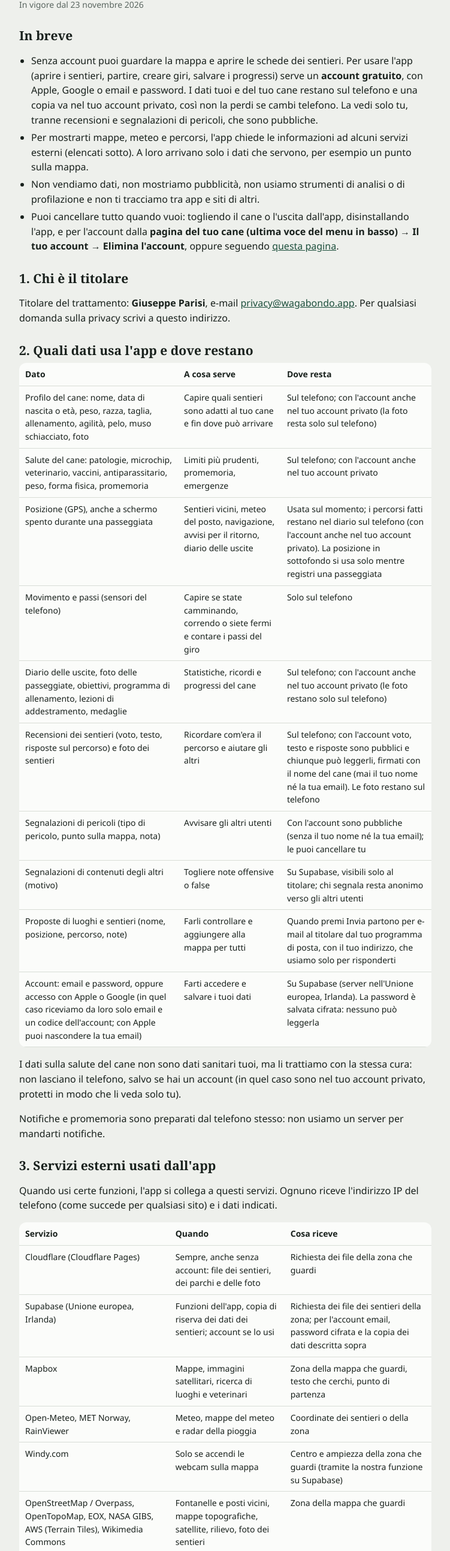
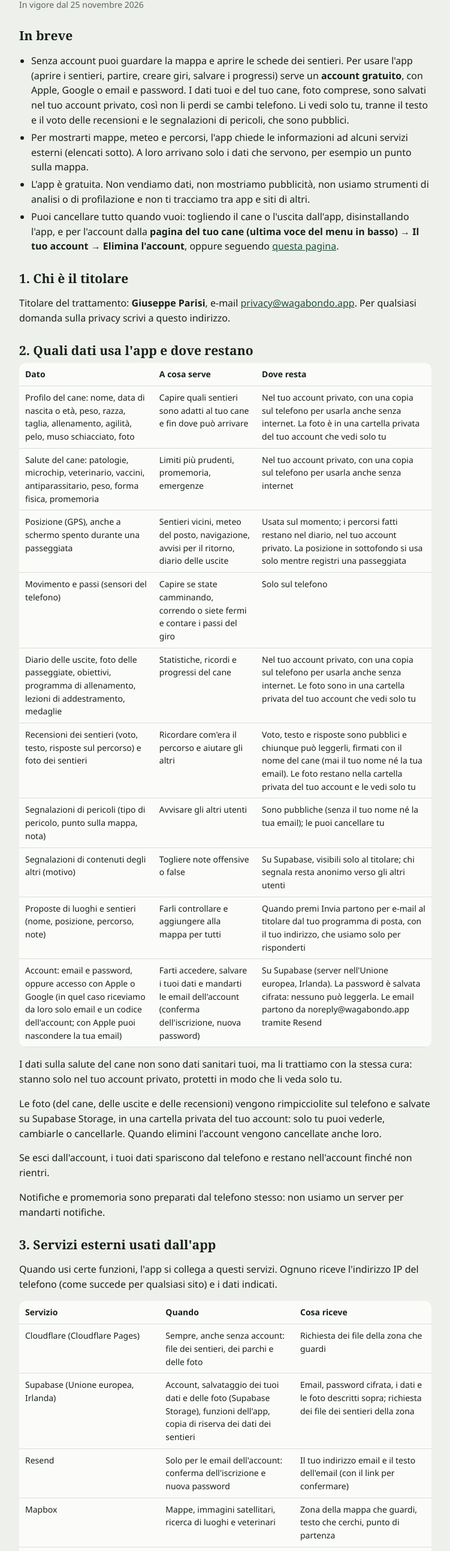
Before and after one commit to parseng/alldogs-app, a plain HTML site: page privacy.html in a window 1280 px wide. Shown: the part 104-2690 px from the top of the page at 60% size, without its empty margins (264-1015 px from the left). Drawn offline with Linux system fonts and the light colour scheme.

Commit message:
Aggiornamento del sito pubblico di AllDogs
Co-Authored-By: Claude Opus 5.5 <noreply@anthropic.com>

```diff
--- a/privacy.html
+++ b/privacy.html
@@ -8,15 +8,15 @@
 </head>
 <body>
 <main>
-<p class="top"><a href="./">← Torna ad Wagabondo</a></p>
+<p class="top"><a href="./">← Torna a Wagabondo</a></p>
 <h1>Informativa sulla privacy</h1>
-<p class="small" style="margin-top:0">In vigore dal 23 novembre 2026</p>
+<p class="small" style="margin-top:0">In vigore dal 25 novembre 2026</p>
 
 <h2>In breve</h2>
 <ul>
-<li>Senza account puoi guardare la mappa e aprire le schede dei sentieri. Per usare l'app (aprire i sentieri, partire, creare giri, salvare i progressi) serve un <b>account gratuito</b>, con Apple, Google o email e password. I dati tuoi e del tuo cane restano sul telefono e una copia va nel tuo account privato, così non la perdi se cambi telefono. La vedi solo tu, tranne recensioni e segnalazioni di pericoli, che sono pubbliche.</li>
+<li>Senza account puoi guardare la mappa e aprire le schede dei sentieri. Per usare l'app (aprire i sentieri, partire, creare giri, salvare i progressi) serve un <b>account gratuito</b>, con Apple, Google o email e password. I dati tuoi e del tuo cane, foto comprese, sono salvati nel tuo account privato, così non li perdi se cambi telefono. Li vedi solo tu, tranne il testo e il voto delle recensioni e le segnalazioni di pericoli, che sono pubblici.</li>
 <li>Per mostrarti mappe, meteo e percorsi, l'app chiede le informazioni ad alcuni servizi esterni (elencati sotto). A loro arrivano solo i dati che servono, per esempio un punto sulla mappa.</li>
-<li>Non vendiamo dati, non mostriamo pubblicità, non usiamo strumenti di analisi o di profilazione e non ti tracciamo tra app e siti di altri.</li>
+<li>L'app è gratuita. Non vendiamo dati, non mostriamo pubblicità, non usiamo strumenti di analisi o di profilazione e non ti tracciamo tra app e siti di altri.</li>
 <li>Puoi cancellare tutto quando vuoi: togliendo il cane o l'uscita dall'app, disinstallando l'app, e per l'account dalla <b>pagina del tuo cane (ultima voce del menu in basso) → Il tuo account → Elimina l'account</b>, oppure seguendo <a href="elimina-account.html">questa pagina</a>.</li>
 </ul>
 
@@ -26,18 +26,20 @@
 <h2>2. Quali dati usa l'app e dove restano</h2>
 <table>
 <tr><th>Dato</th><th>A cosa serve</th><th>Dove resta</th></tr>
-<tr><td>Profilo del cane: nome, data di nascita o età, peso, razza, taglia, allenamento, agilità, pelo, muso schiacciato, foto</td><td>Capire quali sentieri sono adatti al tuo cane e fin dove può arrivare</td><td>Sul telefono; con l'account anche nel tuo account privato (la foto resta solo sul telefono)</td></tr>
-<tr><td>Salute del cane: patologie, microchip, veterinario, vaccini, antiparassitario, peso, forma fisica, promemoria</td><td>Limiti più prudenti, promemoria, emergenze</td><td>Sul telefono; con l'account anche nel tuo account privato</td></tr>
-<tr><td>Posizione (GPS), anche a schermo spento durante una passeggiata</td><td>Sentieri vicini, meteo del posto, navigazione, avvisi per il ritorno, diario delle uscite</td><td>Usata sul momento; i percorsi fatti restano nel diario sul telefono (con l'account anche nel tuo account privato). La posizione in sottofondo si usa solo mentre registri una passeggiata</td></tr>
+<tr><td>Profilo del cane: nome, data di nascita o età, peso, razza, taglia, allenamento, agilità, pelo, muso schiacciato, foto</td><td>Capire quali sentieri sono adatti al tuo cane e fin dove può arrivare</td><td>Nel tuo account privato, con una copia sul telefono per usarla anche senza internet. La foto è in una cartella privata del tuo account che vedi solo tu</td></tr>
+<tr><td>Salute del cane: patologie, microchip, veterinario, vaccini, antiparassitario, peso, forma fisica, promemoria</td><td>Limiti più prudenti, promemoria, emergenze</td><td>Nel tuo account privato, con una copia sul telefono per usarla anche senza internet</td></tr>
+<tr><td>Posizione (GPS), anche a schermo spento durante una passeggiata</td><td>Sentieri vicini, meteo del posto, navigazione, avvisi per il ritorno, diario delle uscite</td><td>Usata sul momento; i percorsi fatti restano nel diario, nel tuo account privato. La posizione in sottofondo si usa solo mentre registri una passeggiata</td></tr>
 <tr><td>Movimento e passi (sensori del telefono)</td><td>Capire se state camminando, correndo o siete fermi e contare i passi del giro</td><td>Solo sul telefono</td></tr>
-<tr><td>Diario delle uscite, foto delle passeggiate, obiettivi, programma di allenamento, lezioni di addestramento, medaglie</td><td>Statistiche, ricordi e progressi del cane</td><td>Sul telefono; con l'account anche nel tuo account privato (le foto restano solo sul telefono)</td></tr>
-<tr><td>Recensioni dei sentieri (voto, testo, risposte sul percorso) e foto dei sentieri</td><td>Ricordare com'era il percorso e aiutare gli altri</td><td>Sul telefono; con l'account voto, testo e risposte sono pubblici e chiunque può leggerli, firmati con il nome del cane (mai il tuo nome né la tua email). Le foto restano sul telefono</td></tr>
-<tr><td>Segnalazioni di pericoli (tipo di pericolo, punto sulla mappa, nota)</td><td>Avvisare gli altri utenti</td><td>Con l'account sono pubbliche (senza il tuo nome né la tua email); le puoi cancellare tu</td></tr>
+<tr><td>Diario delle uscite, foto delle passeggiate, obiettivi, programma di allenamento, lezioni di addestramento, medaglie</td><td>Statistiche, ricordi e progressi del cane</td><td>Nel tuo account privato, con una copia sul telefono per usarla anche senza internet. Le foto sono in una cartella privata del tuo account che vedi solo tu</td></tr>
+<tr><td>Recensioni dei sentieri (voto, testo, risposte sul percorso) e foto dei sentieri</td><td>Ricordare com'era il percorso e aiutare gli altri</td><td>Voto, testo e risposte sono pubblici e chiunque può leggerli, firmati con il nome del cane (mai il tuo nome né la tua email). Le foto restano nella cartella privata del tuo account e le vedi solo tu</td></tr>
+<tr><td>Segnalazioni di pericoli (tipo di pericolo, punto sulla mappa, nota)</td><td>Avvisare gli altri utenti</td><td>Sono pubbliche (senza il tuo nome né la tua email); le puoi cancellare tu</td></tr>
 <tr><td>Segnalazioni di contenuti degli altri (motivo)</td><td>Togliere note offensive o false</td><td>Su Supabase, visibili solo al titolare; chi segnala resta anonimo verso gli altri utenti</td></tr>
 <tr><td>Proposte di luoghi e sentieri (nome, posizione, percorso, note)</td><td>Farli controllare e aggiungere alla mappa per tutti</td><td>Quando premi Invia partono per e-mail al titolare dal tuo programma di posta, con il tuo indirizzo, che usiamo solo per risponderti</td></tr>
-<tr><td>Account: email e password, oppure accesso con Apple o Google (in quel caso riceviamo da loro solo email e un codice dell'account; con Apple puoi nascondere la tua email)</td><td>Farti accedere e salvare i tuoi dati</td><td>Su Supabase (server nell'Unione europea, Irlanda). La password è salvata cifrata: nessuno può leggerla</td></tr>
+<tr><td>Account: email e password, oppure accesso con Apple o Google (in quel caso riceviamo da loro solo email e un codice dell'account; con Apple puoi nascondere la tua email)</td><td>Farti accedere, salvare i tuoi dati e mandarti le email dell'account (conferma dell'iscrizione, nuova password)</td><td>Su Supabase (server nell'Unione europea, Irlanda). La password è salvata cifrata: nessuno può leggerla. Le email partono da noreply@wagabondo.app tramite Resend</td></tr>
 </table>
-<p>I dati sulla salute del cane non sono dati sanitari tuoi, ma li trattiamo con la stessa cura: non lasciano il telefono, salvo se hai un account (in quel caso sono nel tuo account privato, protetti in modo che li veda solo tu).</p>
+<p>I dati sulla salute del cane non sono dati sanitari tuoi, ma li trattiamo con la stessa cura: stanno solo nel tuo account privato, protetti in modo che li veda solo tu.</p>
+<p>Le foto (del cane, delle uscite e delle recensioni) vengono rimpicciolite sul telefono e salvate su Supabase Storage, in una cartella privata del tuo account: solo tu puoi vederle, cambiarle o cancellarle. Quando elimini l'account vengono cancellate anche loro.</p>
+<p>Se esci dall'account, i tuoi dati spariscono dal telefono e restano nell'account finché non rientri.</p>
 <p>Notifiche e promemoria sono preparati dal telefono stesso: non usiamo un server per mandarti notifiche.</p>
 
 <h2>3. Servizi esterni usati dall'app</h2>
@@ -45,7 +47,8 @@
 <table>
 <tr><th>Servizio</th><th>Quando</th><th>Cosa riceve</th></tr>
 <tr><td>Cloudflare (Cloudflare Pages)</td><td>Sempre, anche senza account: file dei sentieri, dei parchi e delle foto</td><td>Richiesta dei file della zona che guardi</td></tr>
-<tr><td>Supabase (Unione europea, Irlanda)</td><td>Funzioni dell'app, copia di riserva dei dati dei sentieri; account se lo usi</td><td>Richiesta dei file dei sentieri della zona; per l'account email, password cifrata e la copia dei dati descritta sopra</td></tr>
+<tr><td>Supabase (Unione europea, Irlanda)</td><td>Account, salvataggio dei tuoi dati e delle foto (Supabase Storage), funzioni dell'app, copia di riserva dei dati dei sentieri</td><td>Email, password cifrata, i dati e le foto descritti sopra; richiesta dei file dei sentieri della zona</td></tr>
+<tr><td>Resend</td><td>Solo per le email dell'account: conferma dell'iscrizione e nuova password</td><td>Il tuo indirizzo email e il testo dell'email (con il link per confermare)</td></tr>
 <tr><td>Mapbox</td><td>Mappe, immagini satellitari, ricerca di luoghi e veterinari</td><td>Zona della mappa che guardi, testo che cerchi, punto di partenza</td></tr>
 <tr><td>Open-Meteo, MET Norway, RainViewer</td><td>Meteo, mappe del meteo e radar della pioggia</td><td>Coordinate dei sentieri o della zona</td></tr>
 <tr><td>Windy.com</td><td>Solo se accendi le webcam sulla mappa</td><td>Centro e ampiezza della zona che guardi (tramite la nostra funzione su Supabase)</td></tr>
@@ -67,20 +70,20 @@
 </ul>
 
 <h2>5. Per quanto tempo</h2>
-<p>Finché non li cancelli tu. Togliendo un cane o un'uscita dall'app si cancellano anche dall'account; con <b>Elimina l'account</b> si cancellano subito e per sempre l'account e tutti i dati salvati online (cani, uscite, recensioni, progressi, segnalazioni). Disinstallando l'app si cancella quello che c'è sul telefono. Il contatore anti-abuso si cancella da solo dopo al massimo 3 giorni.</p>
+<p>Finché non li cancelli tu. Togliendo un cane o un'uscita dall'app si cancellano anche dall'account; con <b>Elimina l'account</b> si cancellano subito e per sempre l'account e tutti i dati salvati online (cani, uscite, recensioni, progressi, segnalazioni e tutte le foto), e anche la copia sul telefono. Il contatore anti-abuso si cancella da solo dopo al massimo 3 giorni.</p>
 
 <h2>6. Minori</h2>
 <p>Per creare un account devi avere almeno 14 anni; sotto questa età serve il consenso di un genitore.</p>
 
 <h2>7. Sicurezza</h2>
-<p>Le comunicazioni sono cifrate (HTTPS). Nell'archivio online ogni utente può leggere e modificare solo i propri dati; le chiavi dei servizi esterni restano sul server e non sono nell'app.</p>
+<p>Le comunicazioni sono cifrate (HTTPS). Nell'archivio online ogni utente può leggere e modificare solo i propri dati e le proprie foto; le chiavi dei servizi esterni restano sul server e non sono nell'app.</p>
 
 <h2>8. I tuoi diritti</h2>
-<p>Puoi chiedere di accedere ai tuoi dati, correggerli, cancellarli, limitarne l'uso, opporti e riceverli in un formato leggibile (artt. 15–22 GDPR), scrivendo a <a href="mailto:privacy@wagabondo.app">privacy@wagabondo.app</a>. Quasi tutto è già nelle tue mani, perché resta sul tuo telefono. Puoi anche presentare reclamo al Garante per la protezione dei dati personali (<a href="https://www.garanteprivacy.it" rel="noopener">garanteprivacy.it</a>).</p>
+<p>Puoi chiedere di accedere ai tuoi dati, correggerli, cancellarli, limitarne l'uso, opporti e riceverli in un formato leggibile (artt. 15–22 GDPR), scrivendo a <a href="mailto:privacy@wagabondo.app">privacy@wagabondo.app</a>. Molto puoi farlo già da solo nell'app: correggere i dati del cane, cancellare uscite, recensioni e foto, eliminare l'account. Puoi anche presentare reclamo al Garante per la protezione dei dati personali (<a href="https://www.garanteprivacy.it" rel="noopener">garanteprivacy.it</a>).</p>
 
 <h2>9. Modifiche</h2>
 <p>Se l'informativa cambia, la nuova versione sarà su questa pagina con la data aggiornata; se cambia qualcosa di importante te lo diremo nell'app.</p>
-<p class="small">Ultimo aggiornamento: 23 novembre 2026 · <a href="termini.html">Condizioni d'uso</a> · <a href="supporto.html">Supporto</a></p>
+<p class="small">Ultimo aggiornamento: 25 novembre 2026 · <a href="termini.html">Condizioni d'uso</a> · <a href="supporto.html">Supporto</a></p>
 </main>
 </body>
 </html>
```
Also changed, not shown: elimina-account.html (+3 -2 lines), supporto.html (+5 -2 lines), termini.html (+6 -6 lines).
